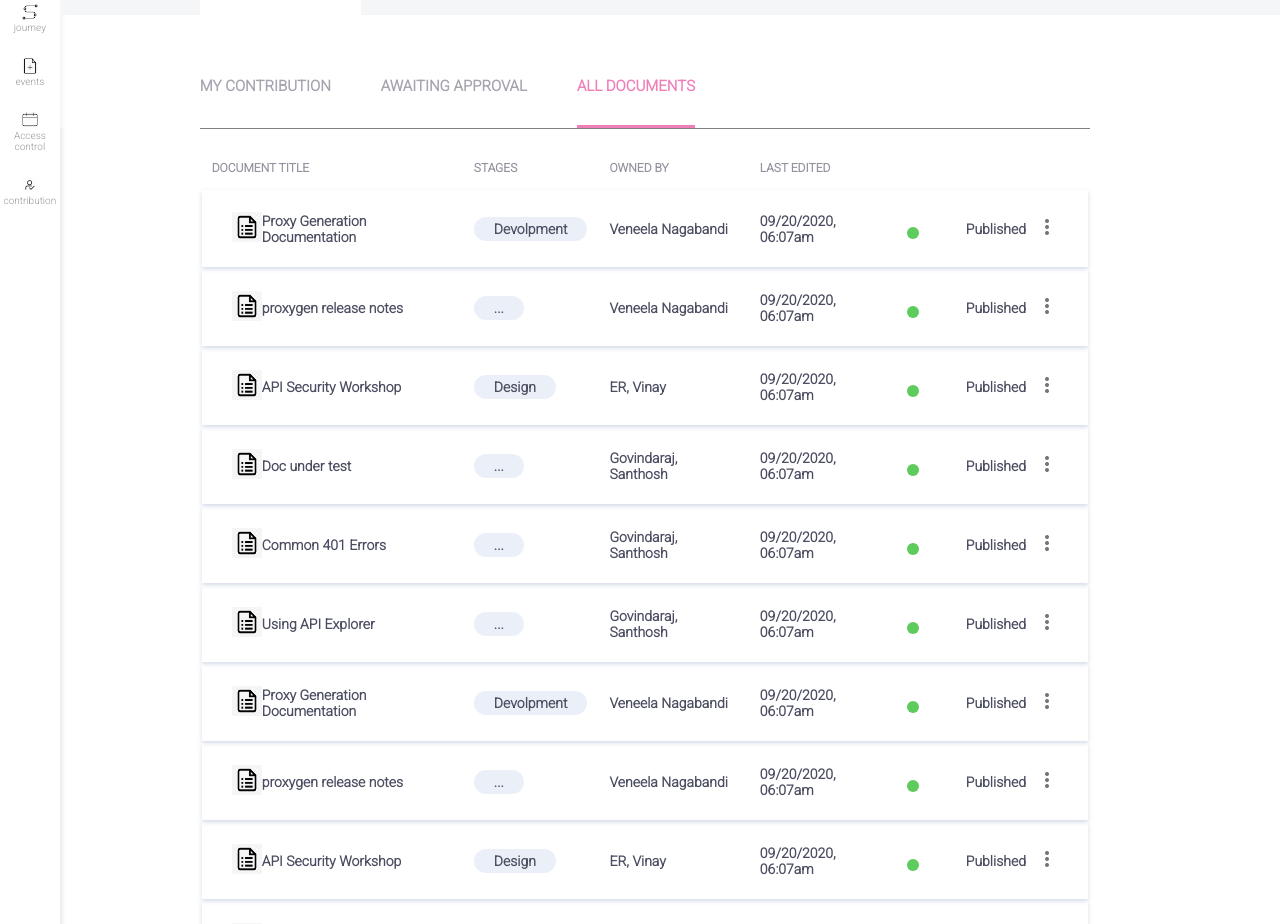
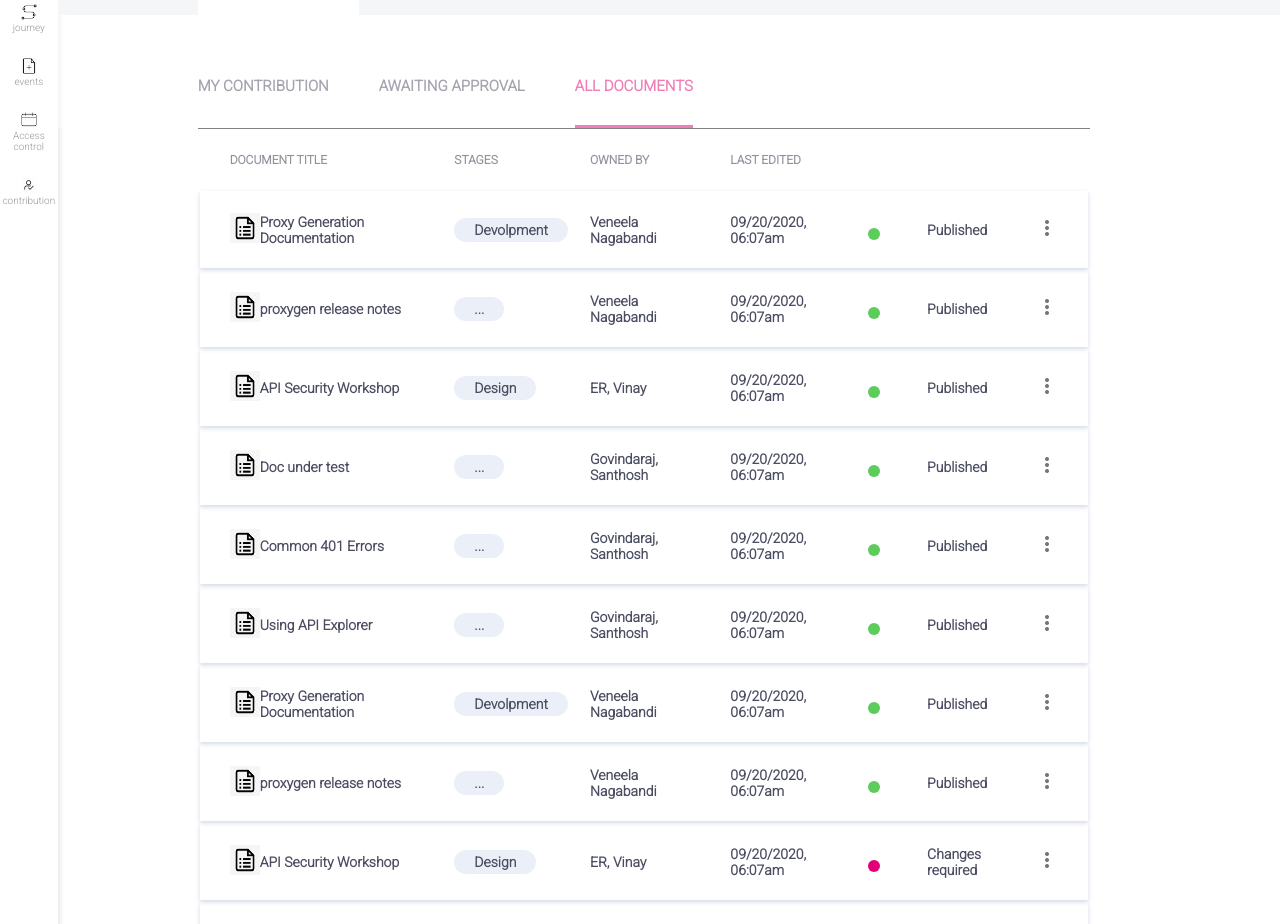
Before and after one commit to sarja-pramod/dev-centre, a React (Create React App) app: page / in a window 1280 px wide. Shown: the part 240-1164 px from the top of the page. Built offline with nearby package versions, Linux system fonts and the light colour scheme; no server answers.

Commit message:
git commit

```diff
--- /dev/null
+++ b/db.json
@@ -0,0 +1,19 @@
+{
+  "posts": [
+    {
+      "id": 1,
+      "title": "json-server",
+      "author": "typicode"
+    }
+  ],
+  "comments": [
+    {
+      "id": 1,
+      "body": "some comment",
+      "postId": 1
+    }
+  ],
+  "profile": {
+    "name": "typicode"
+  }
+}
--- a/src/components/Table/Table.css
+++ b/src/components/Table/Table.css
@@ -80,6 +80,7 @@ mark{
 
 .show-more{
 	display:flex;
+	cursor:pointer;
 	justify-content:flex-start;
 	color:#e20074;
 	font-family: Helvetica;
--- a/src/components/Table/Table1.js
+++ b/src/components/Table/Table1.js
@@ -2,15 +2,28 @@ import react,{useState} from 'react';
 import page1 from '../images/abc.jpg';
 import dots1 from "../images/three.jpg";
 import initialdata from './jsondata.json';
-import data2 from "./showmordata"
+// import data2 from "./showmordata"
 import Style from  "./Table.css"
 
 
 const Table1 = () => {
 
+    let i;
+    let data2;
+
+    fetch('http://localhost:3000/data')
+    .then(response=>{
+      return response.json();
+    })
+    .then(users=>{
+     // console.log(users);
+      data2=users;
+    });
 
     function handleclick() {
-let i;
+
+
+
     for(i=0;i<data2.length;i++){
         json1.push(data2[i]);}
     show_more([...json1]);
@@ -26,12 +39,13 @@ let i;
         <table className="lists" id="lists1">
             <tbody>
             <tr className="list-header">
-		<th>DOCUMENT TITLE</th>
-		<th>STAGES</th>
-		<th>OWNED BY</th>
-		<th>LAST EDITED</th>
+		<th class="first">DOCUMENT TITLE</th>
+		<th class="second">STAGES</th>
+		<th class="second">OWNED BY</th>
+		<th class="second">LAST EDITED</th>
 		<th></th>
-		<th></th><th></th>
+		<th></th>
+        <th></th>
 
 	</tr>
             {json1.map((row)=>(
@@ -43,8 +57,8 @@ let i;
                     <td className="second"> <mark>{row.stages}</mark></td>
                     <td className="second">{row.owned_by}</td>
                     <td className="second">09/20/2020, 06:07am</td>
-                    <td className="green-dot1"></td>
-                    <td className="second">Published</td>
+                    <td className={row.dot}></td>
+                    <td className="second">{row.status}</td>
                     <td><img className="Tdot" src={dots1}/>
                     </td>
                     </tr>
--- a/src/components/Table/jsondata.json
+++ b/src/components/Table/jsondata.json
@@ -3,7 +3,9 @@
 
       "document_title":"Proxy Generation Documentation",
       "stages":"Devolpment",
-      "owned_by": "Veneela Nagabandi"
+      "owned_by": "Veneela Nagabandi",
+      "status":"Published",
+      "dot":"green-dot1"
 
 
     },
@@ -11,20 +13,26 @@
 
       "document_title":"proxygen release notes ",
       "stages":"...",
-      "owned_by": "Veneela Nagabandi"
+      "owned_by": "Veneela Nagabandi",
+      "status":"Published",
+      "dot":"green-dot1"
 
       },
       {
 
         "document_title":"API Security Workshop",
         "stages":"Design",
-        "owned_by":"ER, Vinay"
+        "owned_by":"ER, Vinay",
+        "status":"Published",
+      "dot":"green-dot1"
       },
       {
 
         "document_title":"Doc under test",
         "stages":"...",
-        "owned_by":"Govindaraj, Santhosh"
+        "owned_by":"Govindaraj, Santhosh",
+        "status":"Published",
+      "dot":"green-dot1"
 
 
       },
@@ -32,7 +40,9 @@
 
         "document_title":"Common 401 Errors",
         "stages":"...",
-        "owned_by":"Govindaraj, Santhosh"
+        "owned_by":"Govindaraj, Santhosh",
+        "status":"Published",
+        "dot":"green-dot1"
 
 
       },
@@ -40,13 +50,19 @@
 
       "document_title":"Using API Explorer",
       "stages":"...",
-      "owned_by":"Govindaraj, Santhosh"
+      "owned_by":"Govindaraj, Santhosh",
+      "status":"Published",
+      "dot":"green-dot1"
+
       },
       {
 
         "document_title":"Proxy Generation Documentation",
         "stages":"Devolpment",
-        "owned_by": "Veneela Nagabandi"
+        "owned_by": "Veneela Nagabandi",
+        "status":"Published",
+        "dot":"green-dot1"
+
 
 
       },
@@ -54,20 +70,29 @@
 
         "document_title":"proxygen release notes ",
         "stages":"...",
-        "owned_by": "Veneela Nagabandi"
+        "owned_by": "Veneela Nagabandi",
+        "status":"Published",
+        "dot":"green-dot1"
+
 
         },
         {
 
           "document_title":"API Security Workshop",
           "stages":"Design",
-          "owned_by":"ER, Vinay"
+          "owned_by":"ER, Vinay",
+          "status":"Changes required",
+          "dot":"pink-dot"
+
         },
         {
 
           "document_title":"Doc under test",
           "stages":"...",
-          "owned_by":"Govindaraj, Santhosh"
+          "owned_by":"Govindaraj, Santhosh",
+          "status":"Draft",
+          "dot":"grey-dot"
+
 
 
         },
@@ -75,7 +100,9 @@
 
           "document_title":"Common 401 Errors",
           "stages":"...",
-          "owned_by":"Govindaraj, Santhosh"
+          "owned_by":"Govindaraj, Santhosh",
+          "status":"Draft",
+          "dot":"grey-dot"
 
 
         },
@@ -83,7 +110,9 @@
 
         "document_title":"Using API Explorer",
         "stages":"...",
-        "owned_by":"Govindaraj, Santhosh"
+        "owned_by":"Govindaraj, Santhosh",
+        "status":"Draft",
+          "dot":"grey-dot"
         }
 
 ]
--- a/src/components/Table/showmordata.json
+++ b/src/components/Table/showmordata.json
@@ -1,26 +1,22 @@
-[
+{
+  "data":[
     {
-
       "document_title":"Pro",
       "stages":"Devolpment",
       "class":"grey-box",
-      "owned_by": "Veneela Nagabandi"
-
-
+      "owned_by":"Veneela Nagabandi"
     },
     {
-
       "document_title":"proxygen release notes ",
       "stages":"...",
       "class":" ",
-      "owned_by": "Veneela Nagabandi"
-
+      "owned_by":"Veneela Nagabandi"
       },
       {
-
         "document_title":"API Security Workshop",
         "stages":"Design",
         "class":"grey-box",
         "owned_by":"ER, Vinay"
       }
-]
+  ]
+}
--- a/src/components/header/Header.css
+++ b/src/components/header/Header.css
@@ -41,6 +41,7 @@ width:30px;
 .header-part2{
 	display:flex;
 	justify-content: space-between;
+	cursor:pointer;
 
 }
 .header div.header-part2>div{
@@ -58,6 +59,7 @@ width:30px;
 }
 .dev,.center{
 	font-size: 20px;
+	cursor:pointer;
 
 	font-weight:900;
 }
--- a/src/components/my-contributions/Mycontributions.css
+++ b/src/components/my-contributions/Mycontributions.css
@@ -46,6 +46,7 @@
     background-color:#e20074 ;
     border:none;
     outline: none;
+    cursor:pointer;
 }
 .main-rect button.new>img{
     padding:4px;
--- /dev/null
+++ b/src/components/showmordata.json
@@ -0,0 +1,19 @@
+{
+  "posts": [
+    {
+      "id": 1,
+      "title": "json-server",
+      "author": "typicode"
+    }
+  ],
+  "comments": [
+    {
+      "id": 1,
+      "body": "some comment",
+      "postId": 1
+    }
+  ],
+  "profile": {
+    "name": "typicode"
+  }
+}
```
Also changed, not shown: showmoredata.json (added, +19 -0 lines), src/components/Sidenav/db.json (added, +14 -0 lines), src/components/Table/showmoredata.json (added, +19 -0 lines), 2 other files (tests, documents, lock files or other folders).
